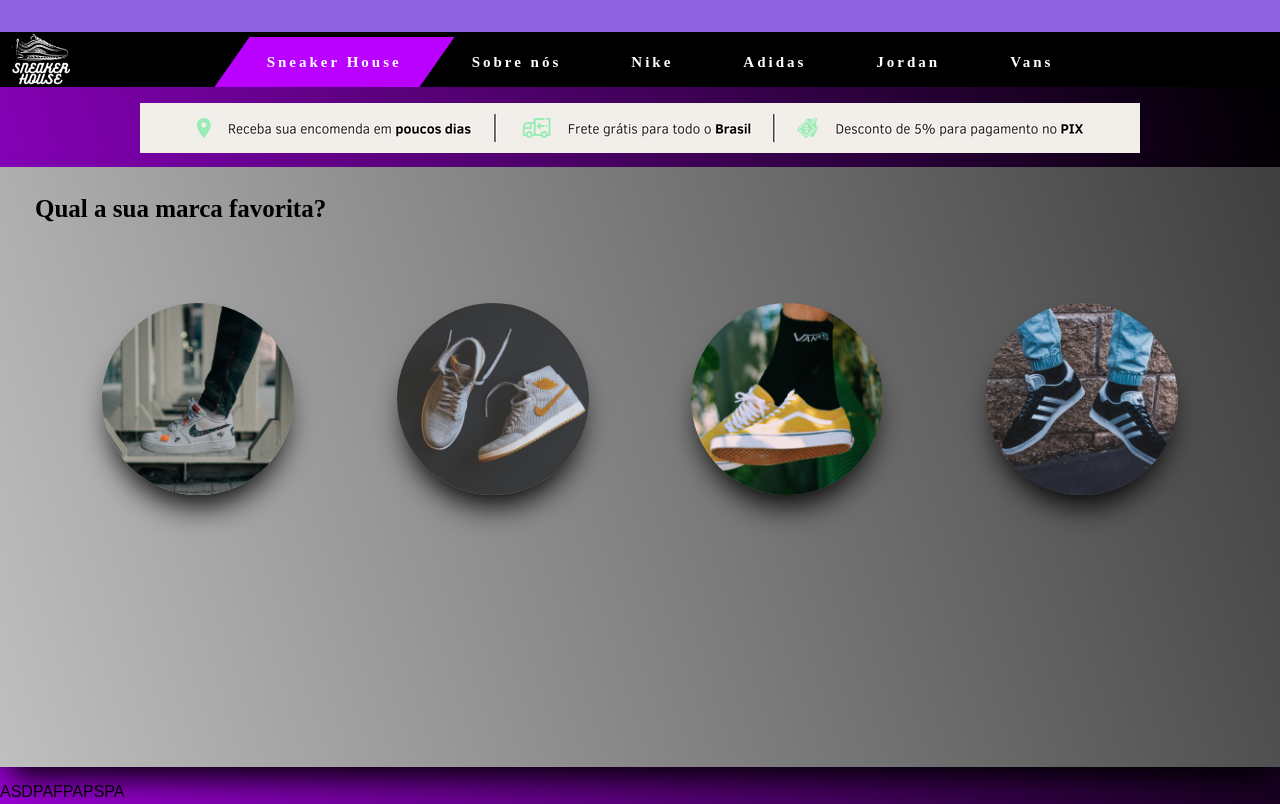
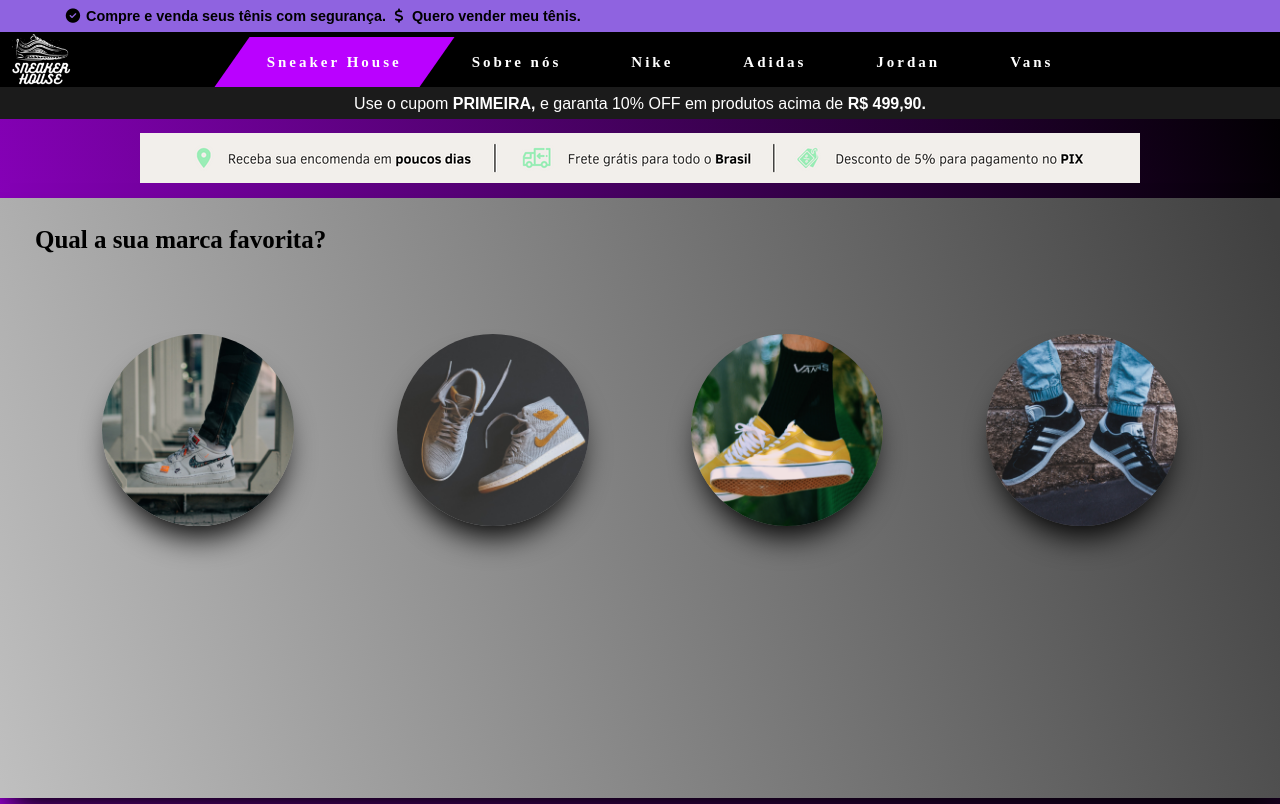
Before and after one commit to GabrielArauj0/Sneaker-House, a website: page visual/index.html in a window 1280 px wide. Shown: the top 804 px of the page. Drawn offline with nearby package versions, Linux system fonts and the light colour scheme.

Commit message:
att final

```diff
--- a/visual/index.html
+++ b/visual/index.html
@@ -6,15 +6,21 @@
     <meta name="viewport" content="width=device-width, initial-scale=1.0">
     <title>Sneaker House</title>
     <link rel="stylesheet" href="style.css" type="text/css">
-    <link rel='stylesheet' href='https://cdn-uicons.flaticon.com/uicons-solid-rounded/css/uicons-solid-rounded.css'>
-    <link rel='stylesheet' href='https://cdn-uicons.flaticon.com/uicons-solid-straight/css/uicons-solid-straight.css'>
-    <script src="script.js"> </script>
+    <link href="/your-path-to-fontawesome/css/fontawesome.css" rel="stylesheet">
+    <link href="/your-path-to-fontawesome/css/brands.css" rel="stylesheet">
+    <link href="/your-path-to-fontawesome/css/solid.css" rel="stylesheet">
+    <script src="https://kit.fontawesome.com/25a00949b4.js" crossorigin="anonymous"></script>
 </head>
 
 <body class="body-index">
 
 
     <div class="disclaimer">
+        <p class="disclaimer-text">
+            <i class="fa-solid fa-circle-check"></i> Compre e venda seus tênis com segurança.
+
+            <i class="fa-solid fa-dollar-sign"></i> Quero vender meu tênis.
+        </p>
     </div>
 
     <header>
@@ -36,8 +42,13 @@
 
     </header>
 
+    <div class="subpromo">
+        <p class="subpromo-text">
+            Use o cupom <strong>PRIMEIRA,</strong> e garanta 10% OFF em produtos acima de <strong>R$ 499,90.</strong>
+        </p>
+    </div>
+
     <aside>
-
     </aside>
     <main>
 
@@ -121,7 +132,5 @@
 
 
 </body>
-
 <script src="script.js"> </script>
-
 </html>
--- a/visual/style.css
+++ b/visual/style.css
@@ -609,4 +609,43 @@
   width: 100%;
   height: 4vh;
   background-color: #8F63E0;
+  margin-top: -1.8vh;
 }
+
+.disclaimer-text{
+  text-decoration: none;
+  color: black;
+  margin-left: 5vw;
+  top: 25%;
+  position: relative;
+  font-size: 1.8vh;
+  font-weight: 600;
+}
+
+.disclaimer-text2{
+  text-decoration: none;
+  color: black;
+  margin-left: 10vw;
+  top: 25%;
+  position: relative;
+  font-size: 1.8vh;
+  font-weight: 600;
+}
+
+
+.subpromo {
+  width: 100%;
+  height: 4vh;
+  background-color: #1b1b1b;
+  margin-top: -2vh;
+  margin-bottom: 1.8vh;
+}
+
+.subpromo-text {
+  color: white;
+  text-align: center;
+  margin: 0 auto;
+  justify-content: center;
+  position: relative;
+  top: 25%;
+}
```
Also changed, not shown: visual/vans.html (+6 -0 lines).
